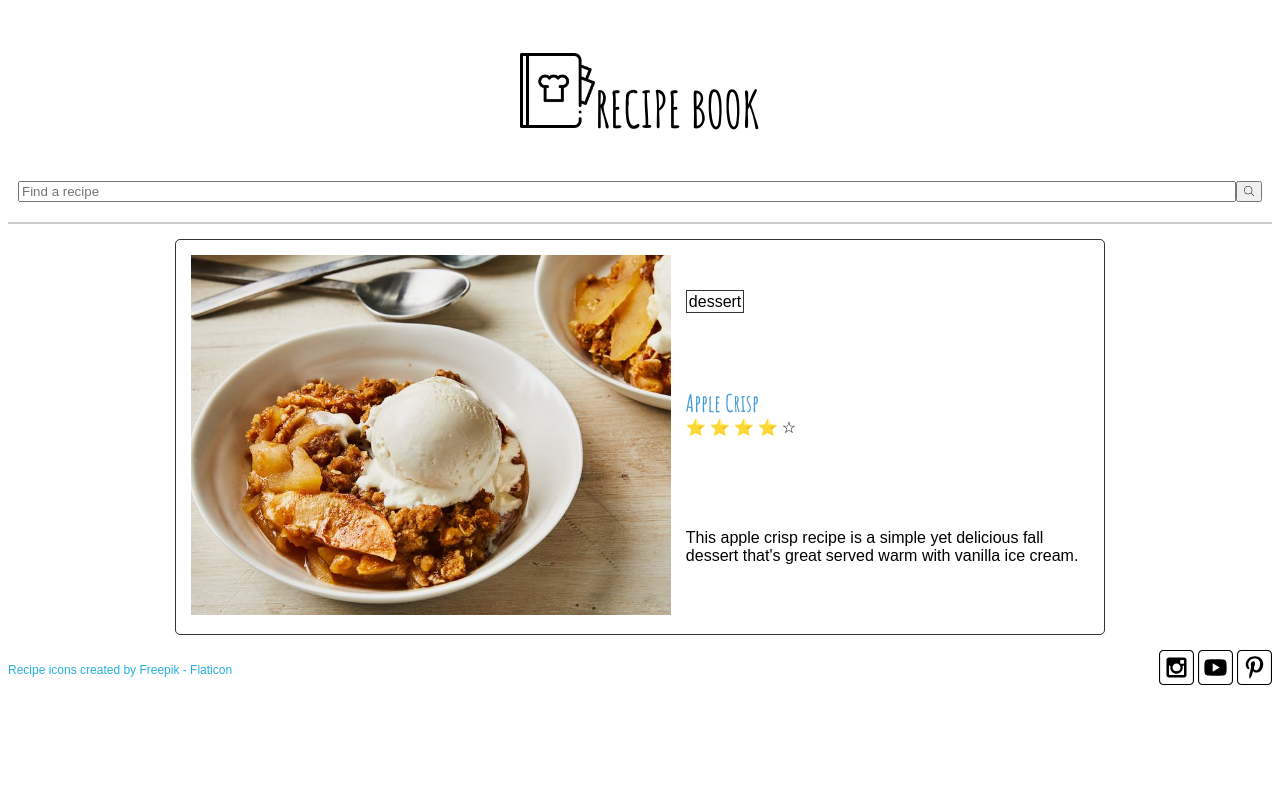
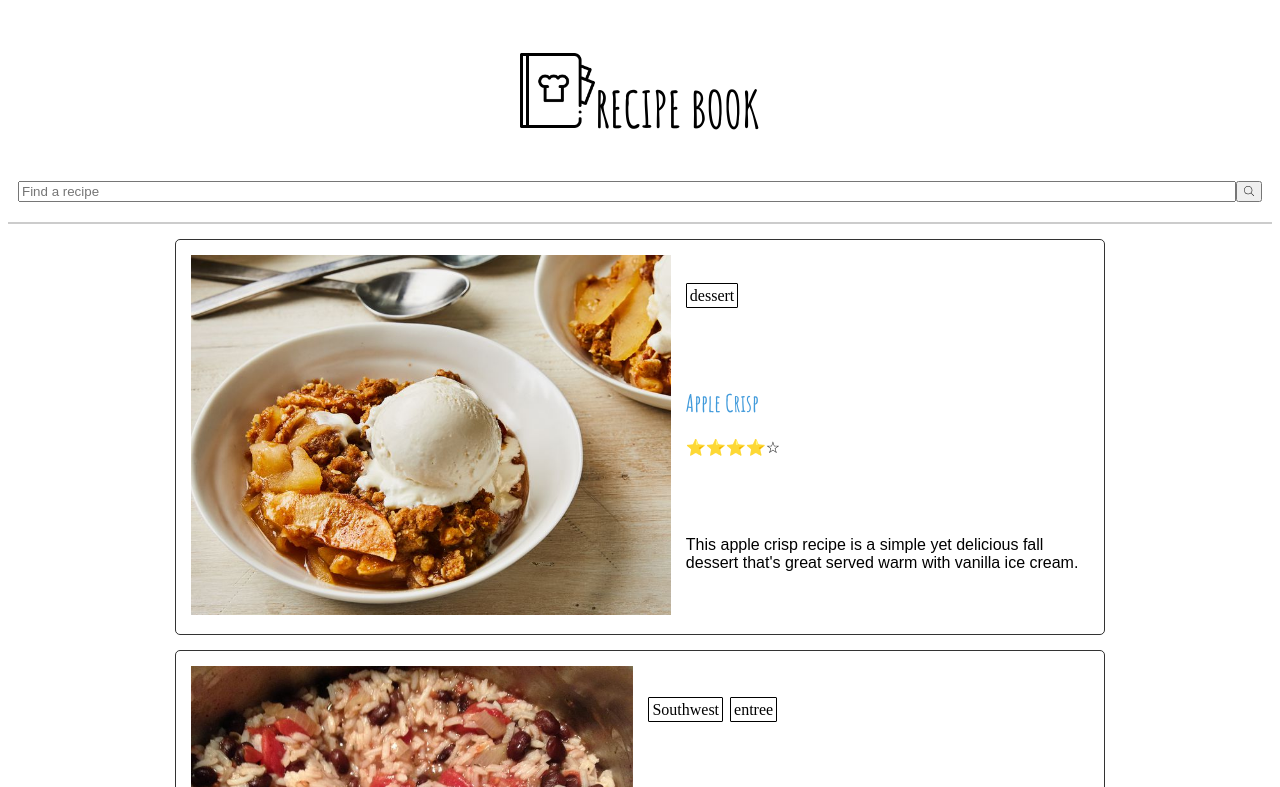
Before and after one commit to Logan-Lay21/WDD131, a plain HTML site: page week_9/recipes/index.html in a window 1280 px wide. Both pictures are taken after a click on the button 1249 px from the left and 191 px from the top of the page. Shown: the top 787 px of the page. Drawn offline with Linux system fonts and the light colour scheme; a web font is replaced by a local one.

Commit message:
finished recipe activity

```diff
--- a/week_9/recipes/index.html
+++ b/week_9/recipes/index.html
@@ -12,7 +12,7 @@
     <title>Recipe Book - Delicous Recipes for Every Occasion</title>
     <meta name="description" content="Delicous Recipes for Every Occasion">
     <link rel="stylesheet" href="recipes.css">
-    <script src="main.js" defer></script>
+    <script type="module" src="main.js" defer></script>
 
 </head>
 <body>
@@ -25,22 +25,22 @@
         <div id="search-bar">
             <label for="search"></label>
             <input type="text" name="search" id="search" placeholder="Find a recipe">
-            <button id="search-button"><img src="images/search.svg" alt="search icon"></button>
+            <button id="searchButton"><img src="images/search.svg" alt="search icon"></button>
         </div>
 
     </header>
 
     <main>
-        <div class="recipe-container">
+        <!-- <div class="recipe-container">
             <div class="image-container">
                 <img src="images/apple-crisp.jpg" alt="apple crisp">
             </div>
             <div class="right-container">
-                <div class="tag">
-                    <p>dessert</p>
-                </div>
+                <ul class="tag">
+                    <li>dessert</li>
+                </ul>
                 <div class="subtitle-rating">
-                    <h2>Apple Crisp</h2>
+                    <h2><a href="#">Apple Crisp</a></h2>
                     <span
                         class="rating"
                         role="img"
@@ -57,7 +57,7 @@
                     <p>This apple crisp recipe is a simple yet delicious fall dessert that's great served warm with vanilla ice cream.</p>
                 </div>
             </div>
-        </div>
+        </div> -->
     </main>
 
     <footer>
--- a/week_9/recipes/main.js
+++ b/week_9/recipes/main.js
@@ -0,0 +1,181 @@
+import recipes from './recipes.mjs';
+
+
+function randomNumber(number) {
+    return Math.floor(Math.random()*number)
+}
+
+function getRandomListEntry(list) {
+    let length = list.length;
+    let random = randomNumber(length);
+    return list[random]
+}
+
+function recipeTemplate(recipe) {
+    return `<div class="recipe-container">
+                <div class="image-container">
+                    <img src="${recipe.image}" alt="${recipe.description}">
+                </div>
+                <div class="right-container">
+                    <ul class="tag">
+                        ${tagsTemplate(recipe.tags)}
+                    </ul>
+                    <div class="subtitle-rating">
+                        <h2><a href="#">${recipe.name}</a></h2>
+                        ${ratingTemplate(recipe.rating)}
+
+                    </div>
+                    <div class="description">
+                        <p>${recipe.description}</p>
+                    </div>
+                </div>
+            </div>`
+}
+
+console.log(getRandomListEntry(recipes))
+
+function tagsTemplate(tags) {
+    let html = "";
+	for (let tag of tags) {
+        html += `<li>${tag}</li>`
+    }
+
+    return html
+}
+
+function ratingTemplate(rating) {
+	// begin building an html string using the ratings HTML written earlier as a model.
+	let html = `<span
+	class="rating"
+	role="img"
+	aria-label="Rating: ${rating} out of 5 stars"
+>`
+
+// our ratings are always out of 5, so create a for loop from 1 to 5
+    for (let i = 1; i <= 5; i++) {
+        // check to see if the current index of the loop is less than our rating
+        if (i <= rating) {
+            // if so then output a filled star
+            html += `<span aria-hidden="true" class="icon-star">⭐</span>`;
+        // else output an empty star
+        } else {
+            html += `<span aria-hidden="true" class="icon-star-empty">☆</span>`;
+        }
+    }
+    // after the loop, add the closing tag to our string
+	html += `</span>`
+	// return the html string
+	return html
+}
+
+const recipe = getRandomListEntry(recipes);
+console.log(recipeTemplate(recipe));
+
+function renderRecipes(recipeList) {
+	// get the element we will output the recipes into
+    let div = document.querySelector("main");
+	// use the recipeTemplate function to transform our recipe objects into recipe HTML strings
+    let content = recipeTemplate(recipeList);
+    // Set the HTML strings as the innerHTML of our output element.
+    div.innerHTML += content;
+}
+
+function init() {
+    // get a random recipe
+    const recipe = getRandomListEntry(recipes)
+    // render the recipe with renderRecipes.
+    renderRecipes(recipe);
+    }
+init();
+
+// let searchInput = document.getElementById("search")
+// let button = document.getElementById("searchButton")
+
+// button.addEventListener('click', searchHandler);
+
+
+// function searchHandler(event) {
+//     event.preventDefault();
+
+//     let searchText = searchInput.value;
+
+//     console.log("User searched for:", searchText)
+
+//     let filtered = filterFunction(searchText)
+
+//     console.log(filtered)
+
+// }
+
+// function filterFunction(query) {
+//     return recipes.filter(recipe => {
+//         const _query = query.toLowerCase()
+//         return (
+//             recipe.name.toLowerCase().includes(_query) ||
+//             recipe.description.toLowerCase().includes(_query) ||
+//             recipe.recipeIngredient.some(item => item.toLowerCase().includes(_query)) ||
+//             recipe.tags.some(item => item.toLowerCase().includes(_query))
+//         )
+//     })
+// }
+
+let searchInput = document.getElementById("search")
+let button = document.getElementById("searchButton")
+
+button.addEventListener('click', searchHandler);
+
+function searchHandler(event) {
+    event.preventDefault();
+    let searchText = searchInput.value;
+    console.log("User searched for:", searchText)
+
+    // Get filtered results
+    let filtered = filterFunction(searchText);
+
+    // Sort the filtered results
+    filtered.sort(compareFn);
+
+    console.log(filtered)
+
+    document.querySelector('main').innerHTML = " ";
+
+    filtered.forEach(recipe => {
+        renderRecipes(recipe)
+    })
+}
+
+function filterFunction(query) {
+    return recipes.filter(recipe => {
+        const _query = query.toLowerCase()
+        return (
+            recipe.name.toLowerCase().includes(_query) ||
+            recipe.description.toLowerCase().includes(_query) ||
+            recipe.recipeIngredient.some(item => item.toLowerCase().includes(_query)) ||
+            recipe.tags.some(item => item.toLowerCase().includes(_query))
+        )
+    })
+}
+
+// function compareFn(a,b) {
+//     if (a.toLowerCase() > b.toLowerCase()) {
+//         return -1;
+//     } else if (a.toLowerCase() < b.toLowerCase()) {
+//         return 1;
+//     } else if (a.toLowerCase() === b.toLowerCase()) {
+//         return 0;
+//     }
+// }
+
+function compareFn(a, b) {
+    // Convert to lowercase for case-insensitive comparison
+    const nameA = a.name.toLowerCase();
+    const nameB = b.name.toLowerCase();
+
+    if (nameA < nameB) {
+        return -1;  // a should come before b
+    } else if (nameA > nameB) {
+        return 1;   // a should come after b
+    } else {
+        return 0;   // names are equal
+    }
+}
--- a/week_9/recipes/recipes.css
+++ b/week_9/recipes/recipes.css
@@ -36,7 +36,7 @@ header {
     margin-right: 10px;
 }
 
-#search-button img {
+#searchButton img {
     width: 10px;
 }
 
@@ -62,19 +62,25 @@ main {
 
 }
 
-.tag p {
-    display: inline;
-    font-family: Arial, Helvetica, sans-serif;
-    border: 1px solid rgba(0, 0, 0, 0.8);
-    max-width: 100%;
-    margin: 0;
-    padding: 2px;
+ul{
+    margin: 0px;
+    padding-left: 0px;
 }
 
-.subtitle-rating h2{
+.tag li{
+    display: inline; /* Makes the <li> elements display inline */
+    border: 1px solid rgba(0, 0, 0, 1); /* Same border as .tag p */
+    padding: 3px; /* Same padding as .tag p */
+    border-radius: 1px; /* Same border radius as .tag p */
+    margin-right: 7px;
+}
+
+
+.subtitle-rating h2 a{
     font-family: "Amatic SC", sans-serif;
     margin: 0;
     color:rgb(64, 154, 219);
+    text-decoration: none;
 }
 
 .description {
@@ -88,6 +94,8 @@ main {
 
 .image-container img {
     width: 100%;
+    max-height: 400px;
+    max-width: 500px
 }
 
 footer {
@@ -144,4 +152,11 @@ footer img {
     main {
         width: 960px;
     }
+
+    /* .image-container img {
+        width: 100%;
+        max-height: 400px;
+    } */
+
+
 }
```
Also changed, not shown: week_10/sorting.html (added, +8 -0 lines), week_10/sorting.js (added, +102 -0 lines).
